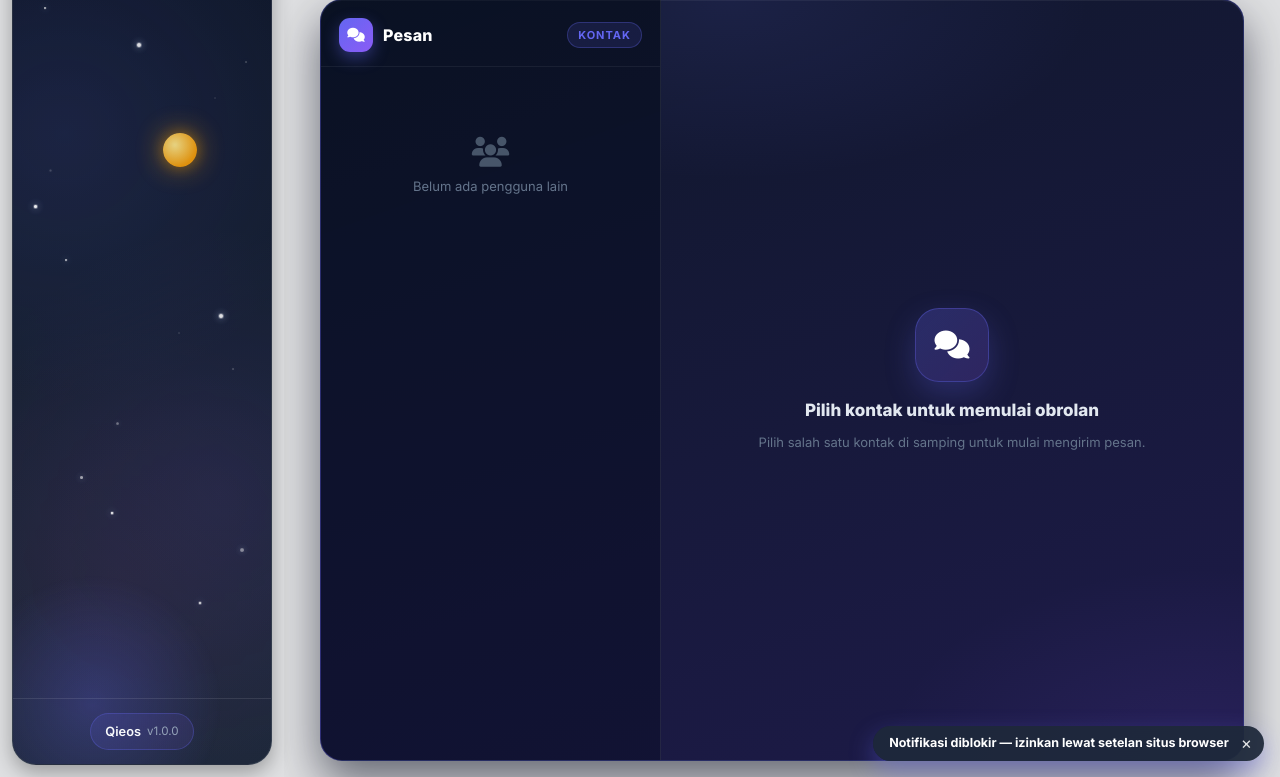
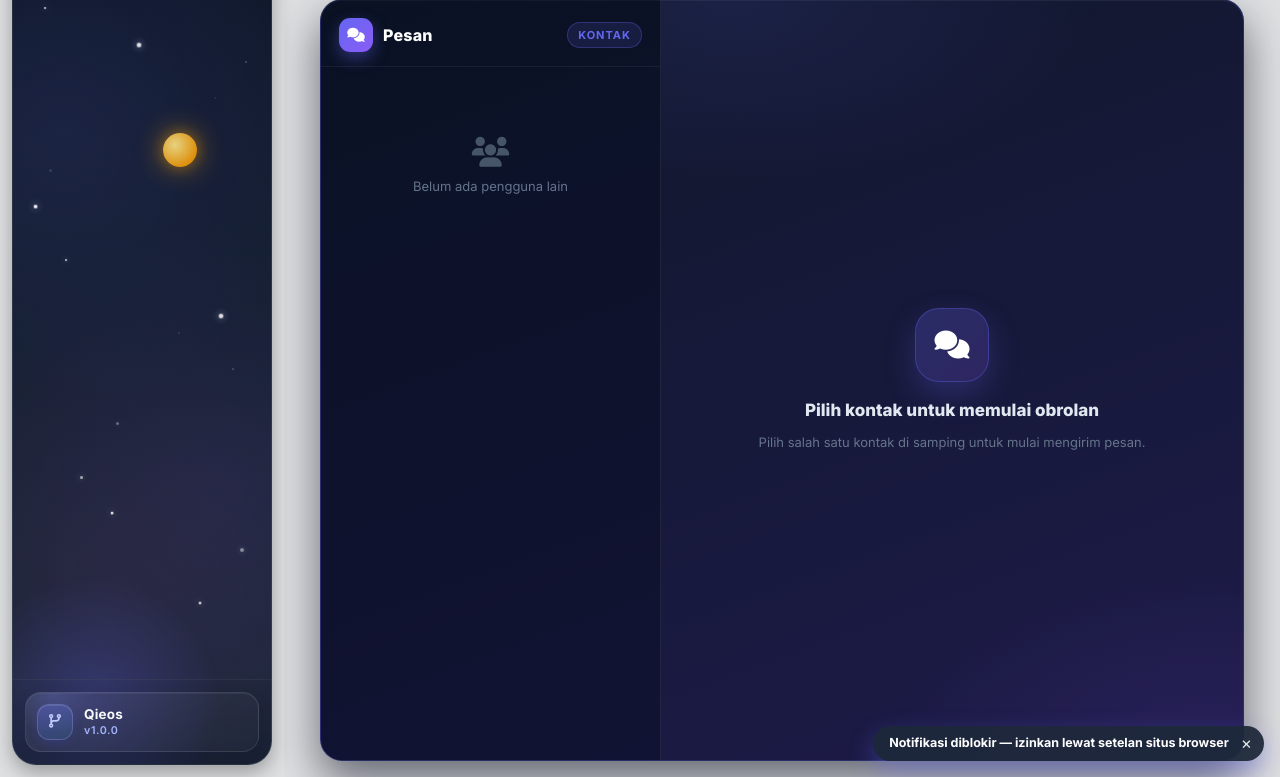
Before and after one commit to pissserver/qieos, a PHP site: page /qieos/pages/chat/chat.php in a window 1280 px wide. Shown: the part 150-927 px from the top of the page. Run offline with PHP 8.4, Linux system fonts and the light colour scheme; the visitor is signed in with stand-in values (Sample User, id 1); data that the repository does not hold is empty.

Commit message:
add: config docker

```diff
--- a/css/pages/sidebar.css
+++ b/css/pages/sidebar.css
@@ -134,7 +134,7 @@
     white-space: nowrap;
 }
 
-/* Show Version Icon on Collapse */
+/* Version icon adapts when the sidebar is collapsed */
 .version-icon {
     display: none;
     font-size: 0.95rem;
@@ -627,50 +627,88 @@
 
 /* ===== SIDEBAR FOOTER ===== */
 .sidebar-footer {
-    padding: 14px;
-    border-top: 1px solid var(--sidebar-border);
+    padding: 12px;
+    border-top: 1px solid rgba(255, 255, 255, 0.08);
     display: flex;
     justify-content: center;
     align-items: center;
+    background: linear-gradient(180deg, rgba(2, 6, 23, 0.02), rgba(2, 6, 23, 0.2));
 }
 
 .version-badge {
-    display: inline-flex;
+    width: 100%;
+    min-height: 60px;
+    display: flex;
     align-items: center;
-    justify-content: center;
-    gap: 6px;
-    padding: 8px 14px;
-    border-radius: 99px;
-    background: linear-gradient(135deg, rgba(99, 102, 241, 0.15), rgba(139, 92, 246, 0.1));
-    border: 1px solid rgba(99, 102, 241, 0.3);
-    transition: all 0.3s ease;
+    justify-content: flex-start;
+    gap: 11px;
+    padding: 9px 11px;
+    border-radius: 16px;
+    background: linear-gradient(135deg, rgba(255, 255, 255, 0.075), rgba(255, 255, 255, 0.025));
+    border: 1px solid rgba(255, 255, 255, 0.1);
+    box-shadow: inset 0 1px 0 rgba(255, 255, 255, 0.06), 0 8px 18px rgba(2, 6, 23, 0.12);
+    transition: background 0.2s ease, border-color 0.2s ease, box-shadow 0.2s ease;
     position: relative;
     overflow: hidden;
 }
 
 .version-badge:hover {
-    background: linear-gradient(135deg, rgba(99, 102, 241, 0.25), rgba(139, 92, 246, 0.2));
-    border-color: rgba(99, 102, 241, 0.5);
-    transform: translateY(-2px);
-    box-shadow: 0 4px 12px rgba(99, 102, 241, 0.2);
+    background: linear-gradient(135deg, rgba(255, 255, 255, 0.1), rgba(99, 102, 241, 0.08));
+    border-color: rgba(165, 180, 252, 0.28);
+    box-shadow: inset 0 1px 0 rgba(255, 255, 255, 0.08), 0 10px 22px rgba(2, 6, 23, 0.2);
+}
+
+.version-badge::before {
+    content: '';
+    position: absolute;
+    top: -34px;
+    left: -20px;
+    width: 92px;
+    height: 72px;
+    border-radius: 50%;
+    background: radial-gradient(circle, rgba(129, 140, 248, 0.2), transparent 70%);
+    pointer-events: none;
 }
 
 .version-text {
     display: flex;
-    align-items: center;
-    gap: 6px;
+    flex-direction: column;
+    align-items: flex-start;
+    gap: 3px;
+    min-width: 0;
+    position: relative;
     transition: opacity 0.2s ease, visibility 0.2s ease;
 }
 
 .version-badge span {
-    font-weight: 600;
-    color: var(--text-primary);
-    font-size: 0.8rem;
+    color: #f8fafc;
+    font-size: 0.84rem;
+    font-weight: 700;
+    letter-spacing: 0.015em;
+    line-height: 1.15;
 }
 
 .version-badge small {
-    color: var(--text-secondary);
-    font-size: 0.725rem;
+    color: #a5b4fc;
+    font-size: 0.67rem;
+    font-weight: 600;
+    letter-spacing: 0.055em;
+    line-height: 1;
+}
+
+.version-icon {
+    width: 36px;
+    height: 36px;
+    flex: 0 0 36px;
+    display: flex;
+    align-items: center;
+    justify-content: center;
+    border: 1px solid rgba(199, 210, 254, 0.2);
+    border-radius: 12px;
+    background: linear-gradient(145deg, rgba(99, 102, 241, 0.32), rgba(56, 189, 248, 0.12));
+    color: #c7d2fe;
+    font-size: 0.86rem;
+    box-shadow: inset 0 1px 0 rgba(255, 255, 255, 0.12), 0 4px 10px rgba(79, 70, 229, 0.16);
 }
 
 .sidebar.collapsed .version-badge {
@@ -678,6 +716,7 @@
     border-radius: 50%;
     width: 36px;
     height: 36px;
+    min-height: 36px;
     display: flex;
     align-items: center;
     justify-content: center;
--- a/docker-compose.yaml
+++ b/docker-compose.yaml
@@ -5,6 +5,9 @@ services:
             dockerfile: Dockerfile
         ports:
             - "${APP_PORT:-3004}:80"
+        volumes:
+            - .:/var/www/html
+            - composer_vendor:/var/www/html/vendor
         environment:
             DB_HOST: db
             DB_PORT: 3306
@@ -49,3 +52,4 @@ services:
 
 volumes:
     mysql_data:
+    composer_vendor:
```
Also changed, not shown: README.md.
